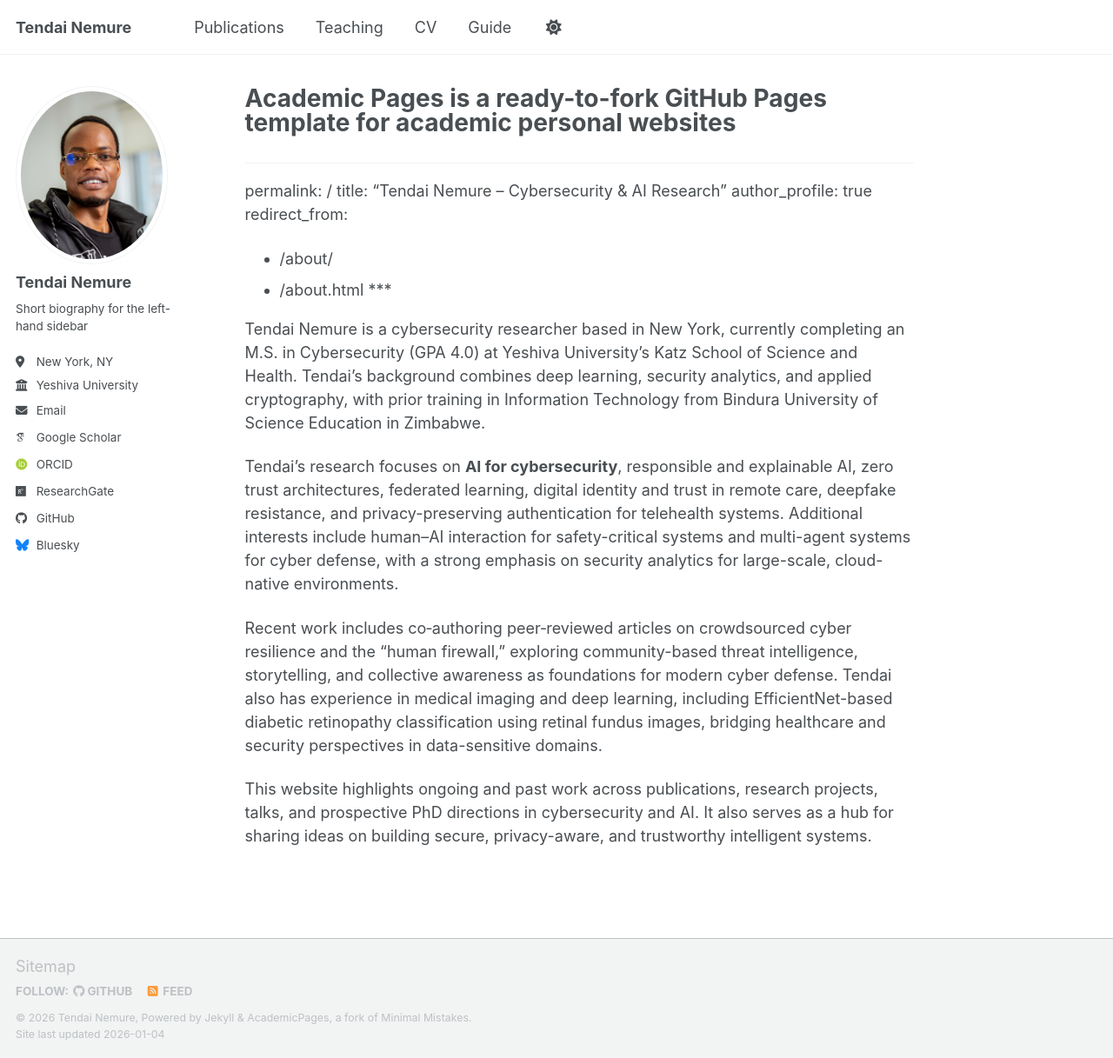
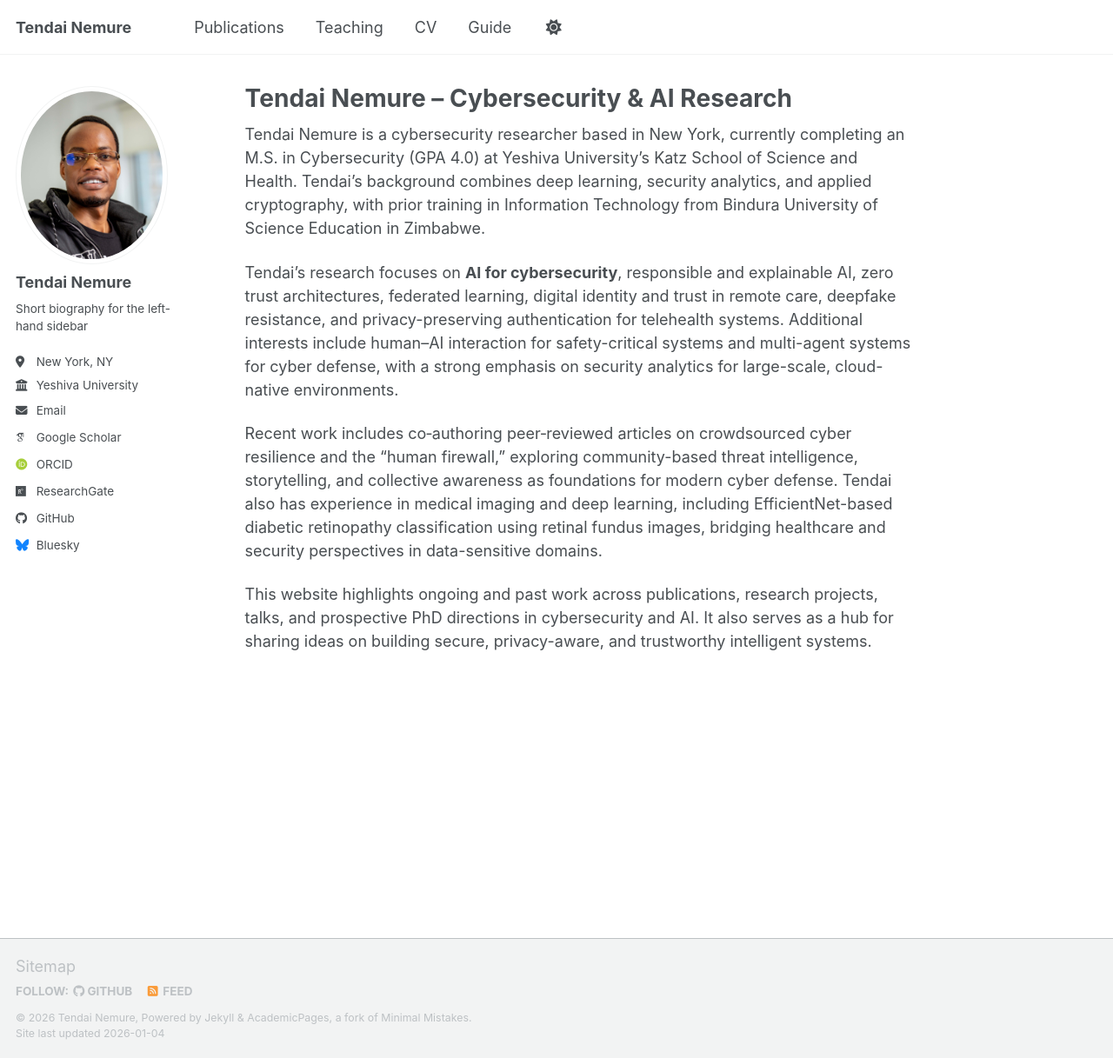
Before and after one commit to picassoendless/picassoendless.github.io, a Jekyll site: the page built from _pages/about.md, in a window 1280 px wide and 1217 px high. Shown: the whole window at 87% size. Built offline with Jekyll 4.4.1, drawn with Linux system fonts in a browser that asks for light colours; some web fonts are replaced; a script bundle is joined from its source files by our own code; library files that are not in the unit come from our copies.

Commit message:
Update about.md

```diff
--- a/_pages/about.md
+++ b/_pages/about.md
@@ -1,11 +1,3 @@
----
-permalink: /
-title: "Academic Pages is a ready-to-fork GitHub Pages template for academic personal websites"
-author_profile: true
-redirect_from:
-  - /about/
-  - /about.html
----
 ---
 permalink: /
 title: "Tendai Nemure – Cybersecurity & AI Research"
@@ -13,7 +5,8 @@
 redirect_from:
   - /about/
   - /about.html
-***
+---
+
 
 Tendai Nemure is a cybersecurity researcher based in New York, currently completing an M.S. in Cybersecurity (GPA 4.0) at Yeshiva University’s Katz School of Science and Health. Tendai’s background combines deep learning, security analytics, and applied cryptography, with prior training in Information Technology from Bindura University of Science Education in Zimbabwe.
 
```
